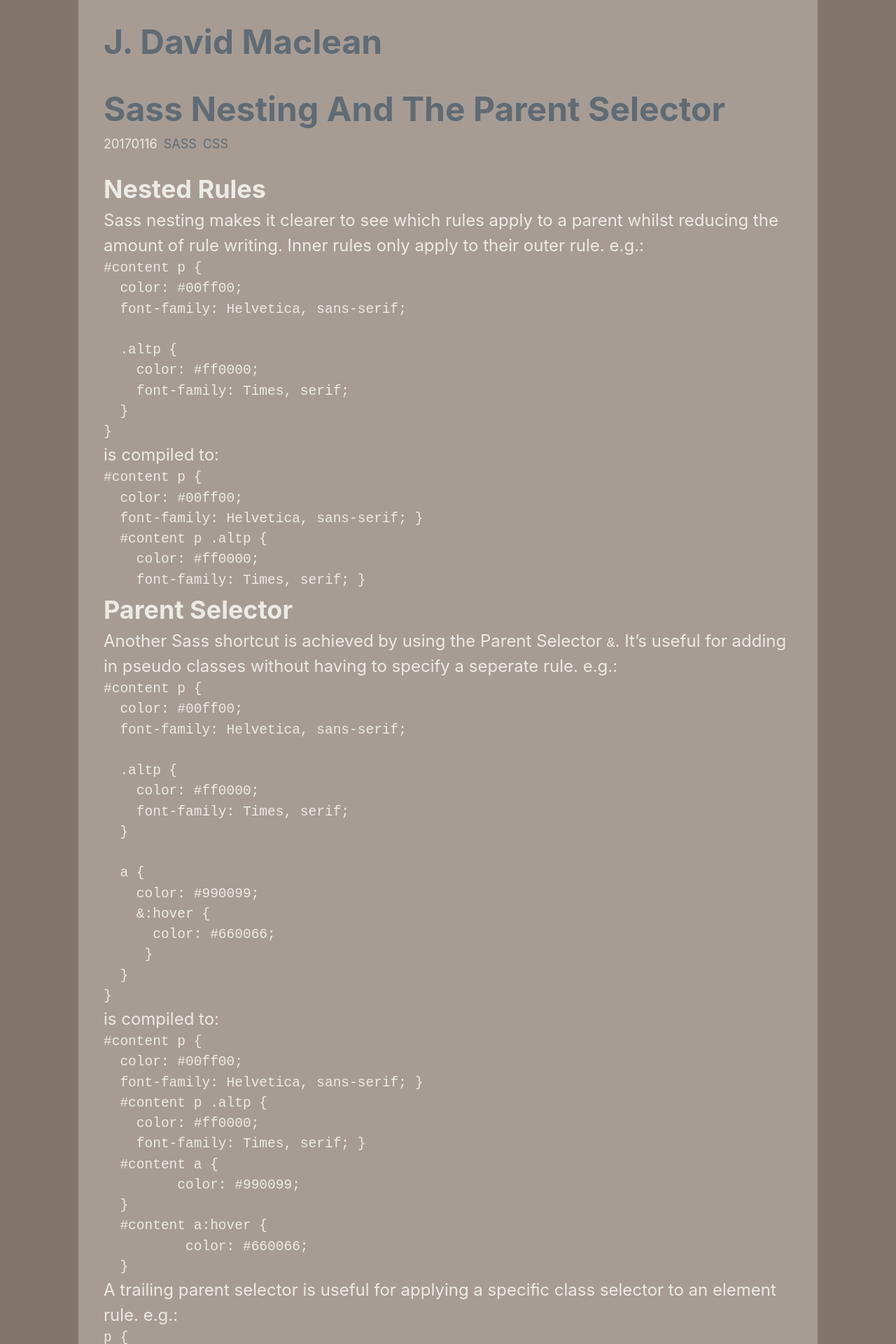
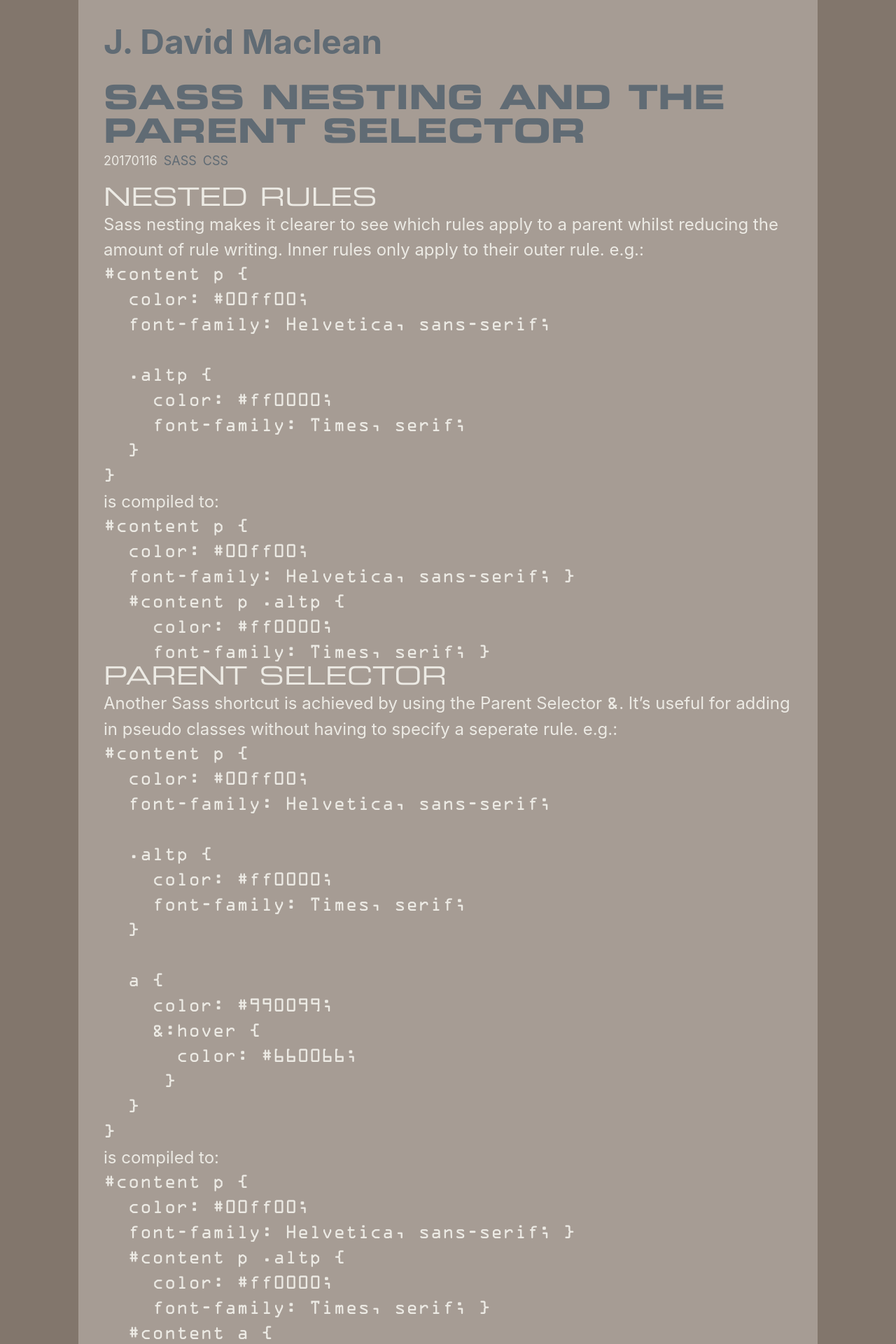
Before and after one commit to sansSpoon/sansSpoon.github.io, a Jekyll site: the page built from _posts/2017-01-16-sass-nesting-and-the-parent-selector.md, in a window 1280 px wide. Shown: the top 1920 px of the page at 70% size. Built offline with Jekyll 4.4.1, drawn with Linux system fonts in a browser that asks for light colours; some web fonts are replaced.

Commit message:
typesetting base styles

```diff
--- /dev/null
+++ b/_sass/_fonts.scss
@@ -0,0 +1,85 @@
+// Font Calls
+// 100	Thin (Hairline)
+// 200	Extra Light (Ultra Light)
+// 300	Light
+// 400	Normal
+// 500	Medium
+// 600	Semi Bold (Demi Bold)
+// 700	Bold
+// 800	Extra Bold (Ultra Bold)
+// 900	Black (Heavy)
+
+// Display
+@font-face {
+	font-family: 'EurostileExtTwo';
+	font-style: normal;
+	font-weight: 400;
+	src: local('Eurostile LT Std Extended 2'), local('EurostileLTStd-Ex2'), url('/assets/font/EurostileLTStd-Ex2.woff') format('woff');
+}
+
+@font-face {
+	font-family: 'EurostileExtTwo';
+	font-style: normal;
+	font-weight: 700;
+	src: local('Eurostile LT Std Bold Extended 2'), local('EurostileLTStd-BoldEx2'), url('/assets/font/EurostileLTStd-BoldEx2.woff') format('woff');
+}
+
+@font-face {
+	font-family: 'Exo 2 Bold Expanded';
+	font-style: normal;
+	font-weight: 700;
+	src: local('Exo 2 Bold Expanded'), local('Exo2-BoldExpanded'), url('/assets/font/Exo2-BoldExpanded.woff') format('woff');
+}
+
+
+// Body
+@font-face {
+	font-family: 'Exo 2';
+	font-style: normal;
+	font-weight: 400;
+	src: local('Exo 2 Regular'), local('Exo2-Regular'), url('/assets/font/Exo2-Regular.woff') format('woff');
+}
+
+@font-face {
+	font-family: 'Exo 2';
+	font-style: italic;
+	font-weight: 400;
+	src: local('Exo 2 Italic'), local('Exo2-Italic'), url('/assets/font/Exo2-Italic.woff') format('woff');
+}
+
+@font-face {
+	font-family: 'Exo 2';
+	font-style: normal;
+	font-weight: 700;
+	src: local('Exo 2 Bold'), local('Exo2-Bold'), url('/assets/font/Exo2-Bold.woff') format('woff');
+}
+
+@font-face {
+	font-family: 'Exo 2';
+	font-style: italic;
+	font-weight: 700;
+	src: local('Exo 2 Bold Italic'), local('Exo2-BoldItalic'), url('/assets/font/Exo2-BoldItalic.woff') format('woff');
+}
+
+// Monospace
+@font-face {
+	font-family: 'OCRA';
+	font-style: normal;
+	font-weight: normal;
+	src: local('OCR A Std Regular'), local('OCRAStd'), url('/assets/font/OCRAStd.woff') format('woff');
+}
+
+// Japanese
+@font-face {
+	font-family: 'Mplus';
+	font-style: normal;
+	font-weight: 400;
+	src: local('M+ 1mn'), local('mplus-1mn-regular'), url('/assets/font/mplus-1mn-regular.woff') format('woff');
+}
+
+@font-face {
+	font-family: 'Mplus';
+	font-style: normal;
+	font-weight: 700;
+	src: local('M+ 1mn bold'), local('mplus-1mn-bold'), url('/assets/font/mplus-1mn-bold.woff') format('woff');
+}
--- a/_sass/_resets.scss
+++ b/_sass/_resets.scss
@@ -14,7 +14,7 @@ dl, dd, ol, ul, figure {
 }
 
 html {
-	font-family: $root-font-family;
+	font-family: "Exo 2", $root-font-family;
 	font-size: $root-font-size;
 	line-height: $root-line-height;
 
--- a/_sass/_typography.scss
+++ b/_sass/_typography.scss
@@ -1,17 +1,39 @@
 // Non Structural Typography
 
 h1 {
+	font-family: "EurostileExtTwo", $root-font-family;
 	font-size: 2rem;
+	font-weight: 700;
+	line-height: 1;
+	text-transform: uppercase;
 }
 
 h2 {
+	font-family: "EurostileExtTwo", $root-font-family;
 	font-size: 1.5rem;
+	font-weight: 400;
+	line-height: 1;
+	text-transform: uppercase;
 }
 
 h3 {
+	font-family: "Exo 2 Bold Expanded", $root-font-family;
 	font-size: 1.25rem;
+	font-weight: 700;
+	line-height: 1.25;
+	text-transform: uppercase;
 }
 
 h4, h5, h6 {
+	font-family: "Exo 2", $root-font-family;
 	font-size: 1rem;
+	font-weight: 700;
 }
+
+ruby {
+	font-family: "Mplus", $root-font-family;
+}
+
+code, pre {
+	font-family: "OCRA", $root-mono-family
+}
--- a/_sass/_variables.scss
+++ b/_sass/_variables.scss
@@ -18,9 +18,11 @@ $color-link: darken(complement($color-secondary),20%) !default;
 // -------
 // ! Font
 // =======
-$root-font-family: -apple-system, BlinkMacSystemFont, "Segoe UI", "Roboto", "Oxygen", "Ubuntu", "Cantarell", "Fira Sans", "Droid Sans", "Helvetica Neue", Arial, sans-serif !default;
+$root-font-family: -apple-system, BlinkMacSystemFont, "Roboto", "Oxygen", "Ubuntu", "Cantarell", "Fira Sans", "Droid Sans", "Helvetica Neue", sans-serif !default;
 $root-font-size: 1em !default;
 $root-line-height: 1.5 !default;
+
+$root-mono-family: "SF Mono Light", Menlo, Monaco, monospace;
 
 // --------------
 // ! Media Query
--- a/assets/css/styles.scss
+++ b/assets/css/styles.scss
@@ -7,6 +7,7 @@
 /* !Import SASS partials */
 @import
 	"variables",
+	"fonts",
 	"resets",
 	"layout",
 	"typography"
```
